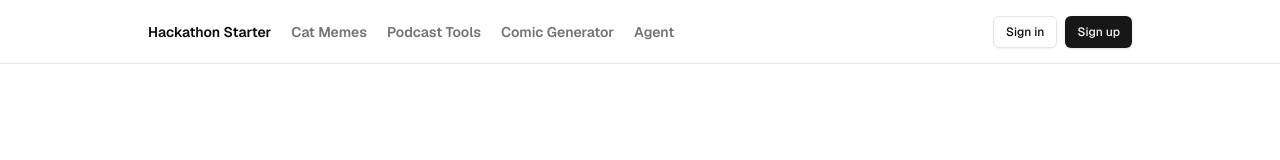
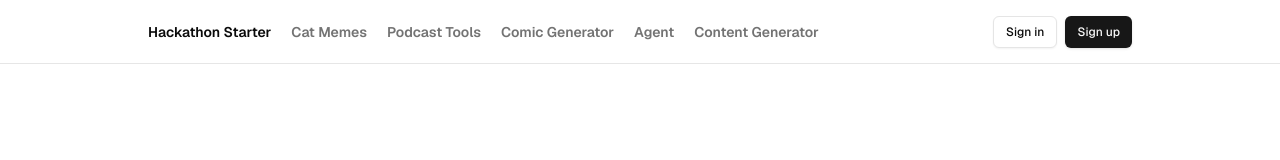
Before and after one commit to gigi-chng/test-hackathon, a Next.js app: page / in a window 1280 px wide. Shown: the top 160 px of the page. Built offline with nearby package versions, Linux system fonts and the light colour scheme; no server answers.

Commit message:
add Content Generator link to nav

```diff
--- a/app/page.tsx
+++ b/app/page.tsx
@@ -14,6 +14,7 @@ export default function Home() {
               <Link href="/podcast-tools" className="text-muted-foreground hover:text-foreground">Podcast Tools</Link>
               <Link href="/comic-generator" className="text-muted-foreground hover:text-foreground">Comic Generator</Link>
               <Link href="/agent" className="text-muted-foreground hover:text-foreground">Agent</Link>
+              <Link href="/video-queue" className="text-muted-foreground hover:text-foreground">Content Generator</Link>
             </div>
             <AuthButton />
           </div>
```
